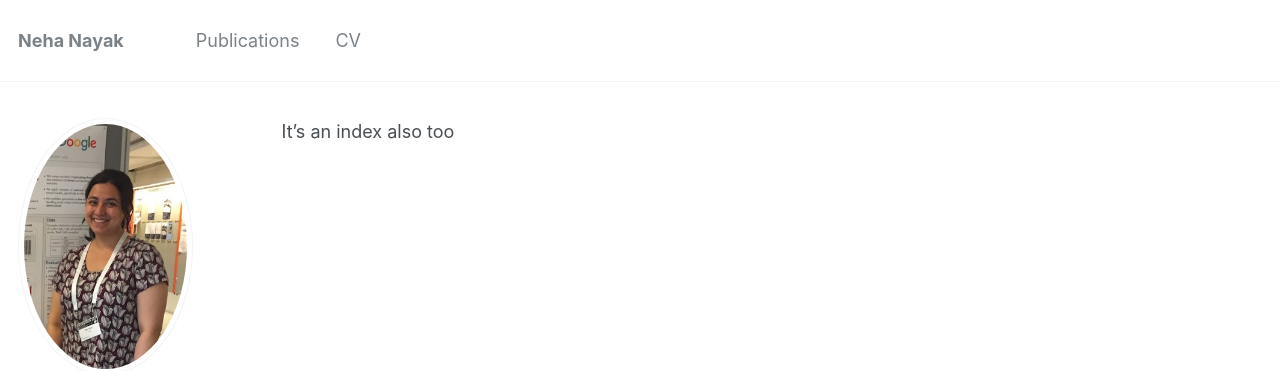
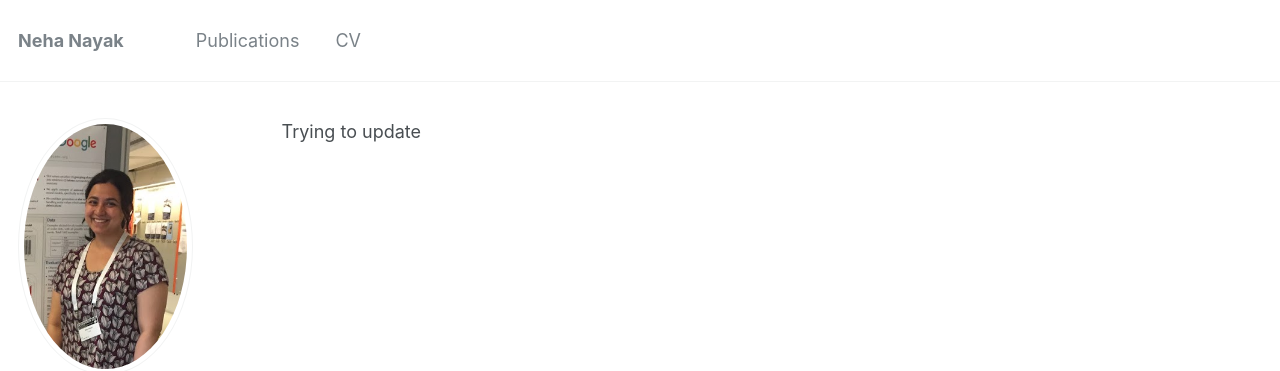
Before and after one commit to nnkennard/nnkennard.github.io, a Jekyll site: the page built from index.md, in a window 1280 px wide. Shown: the top 371 px of the page. Built offline with Jekyll 4.4.1, drawn with Linux system fonts in a browser that asks for light colours; some web fonts are replaced; our own code applies the rules of GitHub Pages for plain Markdown files.

Commit message:
Trying to update

```diff
--- a/index.md
+++ b/index.md
@@ -1 +1 @@
-It's an index also too
+Trying to update
```
